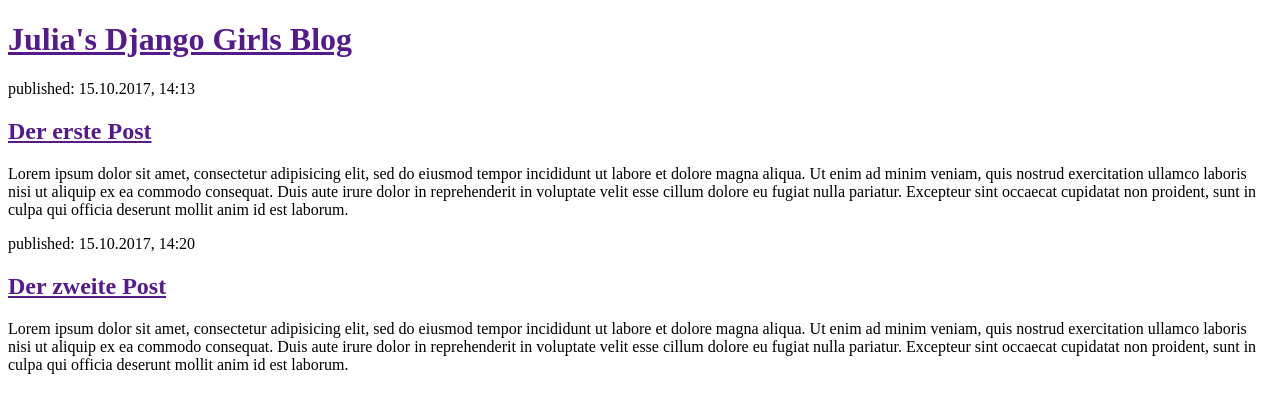
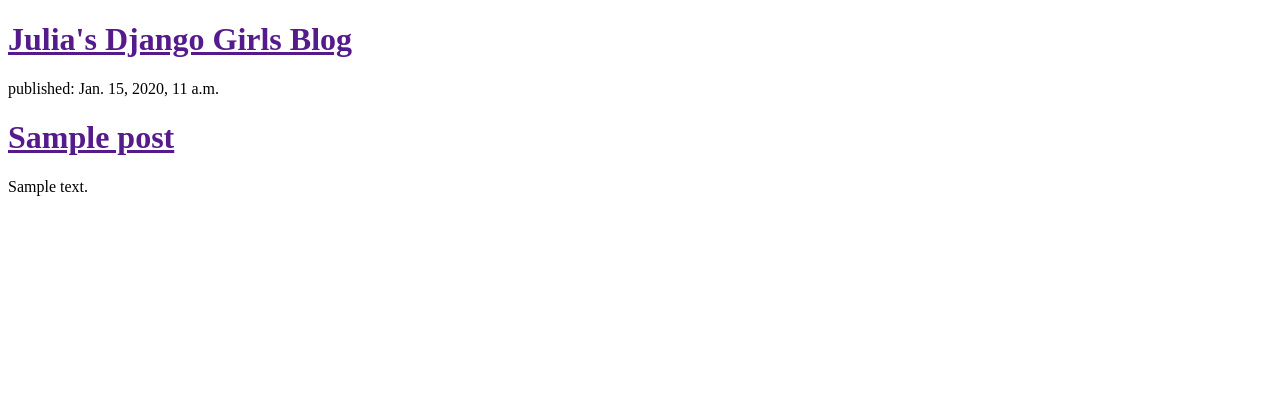
Before and after one commit to juliwu/my-first-blog, a Django app: template blog/templates/blog/post_list.html in a window 1280 px wide. Shown: the top 413 px of the page. Run offline with Django 3.2, Linux system fonts and the light colour scheme; the template is opened without the code that fills it: values that come from a table or form of the project are taken from there, others are empty; tables that the repository leaves empty hold one stand-in row (values such as "Sample post").

Commit message:
modified templates

```diff
--- a/blog/templates/blog/post_list.html
+++ b/blog/templates/blog/post_list.html
@@ -7,18 +7,12 @@
     <div>
     <h1><a href="">Julia's Django Girls Blog</a></h1>
     </div>
-
+{% for post in posts %}
     <div>
-      <p>published: 15.10.2017, 14:13</p>
-      <h2><a href="">Der erste Post</a></h2>
-      <p>Lorem ipsum dolor sit amet, consectetur adipisicing elit, sed do eiusmod tempor incididunt ut labore et dolore magna aliqua. Ut enim ad minim veniam, quis nostrud exercitation ullamco laboris nisi ut aliquip ex ea commodo consequat. Duis aute irure dolor in reprehenderit in voluptate velit esse cillum dolore eu fugiat nulla pariatur. Excepteur sint occaecat cupidatat non proident, sunt in culpa qui officia deserunt mollit anim id est laborum.</p>
+      <p>published: {{ post.published_date }}</p>
+            <h1><a href="">{{ post.title }}</a></h1>
+            <p>{{ post.text|linebreaksbr }}</p>
     </div>
-
-    <div>
-      <p>published: 15.10.2017, 14:20</p>
-      <h2><a href="">Der zweite Post</a></h2>
-      <p>Lorem ipsum dolor sit amet, consectetur adipisicing elit, sed do eiusmod tempor incididunt ut labore et dolore magna aliqua. Ut enim ad minim veniam, quis nostrud exercitation ullamco laboris nisi ut aliquip ex ea commodo consequat. Duis aute irure dolor in reprehenderit in voluptate velit esse cillum dolore eu fugiat nulla pariatur. Excepteur sint occaecat cupidatat non proident, sunt in culpa qui officia deserunt mollit anim id est laborum.</p>
-    </div>
-
+{% endfor %}
   </body>
 </html>
--- a/blog/views.py
+++ b/blog/views.py
@@ -1,6 +1,8 @@
 from django.shortcuts import render
+from django.utils import timezone
+from .models import Post
 
 # Create your views here.
 def post_list(request):
-    return render(request, 'blog/post_list.html',
-{})
+    posts = Post.objects.filter(published_date__lte=timezone.now()).order_by('published_date')
+    return render(request, 'blog/post_list.html', {'posts': posts})
```
